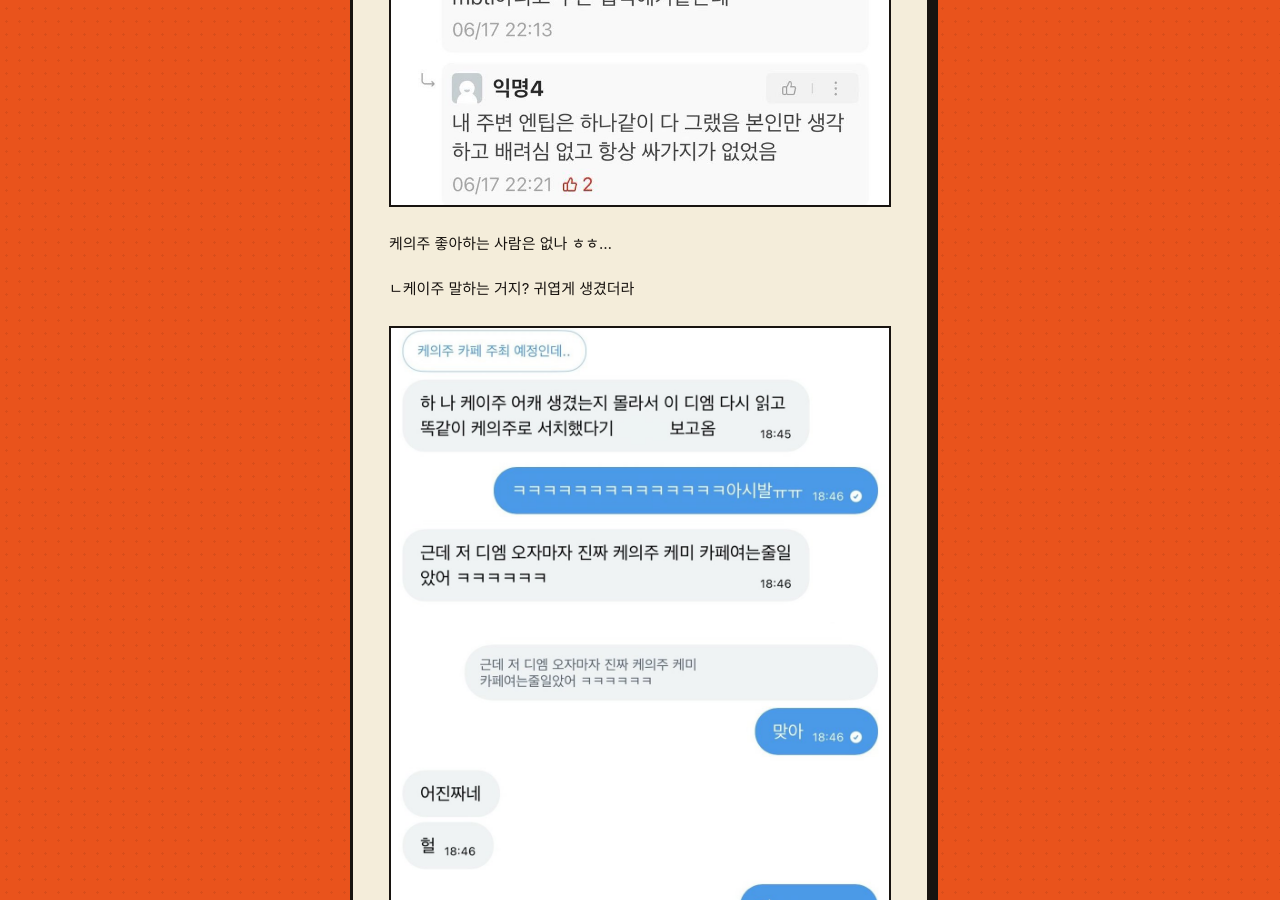
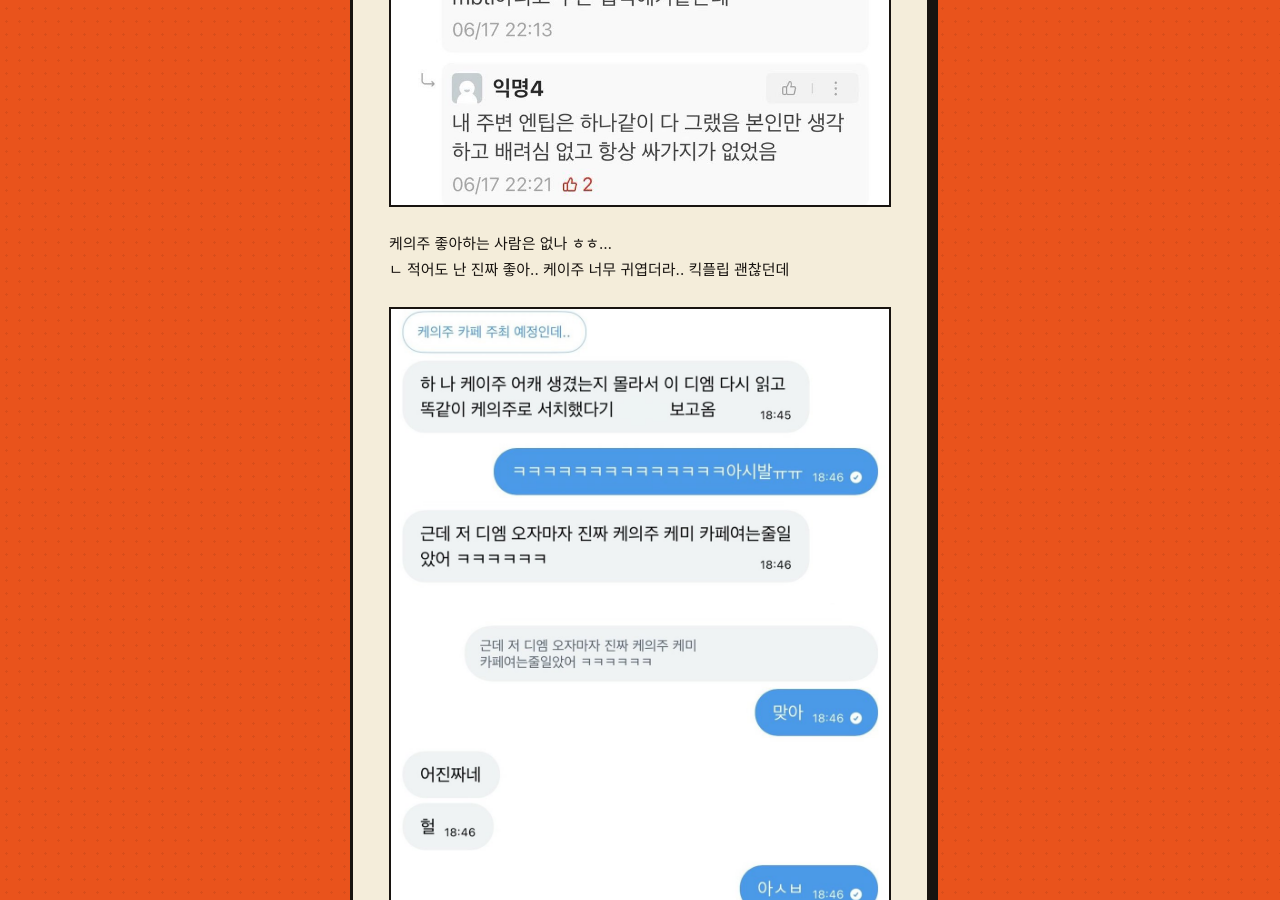
Before and after one commit to limitedpairing/blog, a Jekyll site: the page built from index.html, in a window 1280 px wide and 900 px high, scrolled down 1480 px. Built offline with Jekyll 4.4.1, drawn with Linux system fonts in a browser that asks for light colours; some web fonts are replaced.

Commit message:
Update index.html

```diff
--- a/index.html
+++ b/index.html
@@ -19,8 +19,7 @@ description: "케의주 카페 이벤트(LIMITED PAIRING)의 작업기 — 총
   <p>궁금하신 분이 계실지 모르겠지만... 작업기를 공유드리고 싶어 작성하게 되었습니다. 가볍게 즐겨주시면 감사하겠습니다! </p>
   {% include photo.html file="002-1.jpg" caption="난 엔팁 싫어" %}
 
-  <p>케의주 좋아하는 사람은 없나 ㅎㅎ…</p>
-  <p>ㄴ케이주 말하는 거지? 귀엽게 생겼더라</p>
+  <p>케의주 좋아하는 사람은 없나 ㅎㅎ…<br>ㄴ 적어도 난 진짜 좋아.. 케이주 너무 귀엽더라.. 킥플립 괜찮던데</p>
 
   {% include photo.html file="002.jpg" caption="케이주? 케의주! (익명 처리한 DM)" %}
 
```
